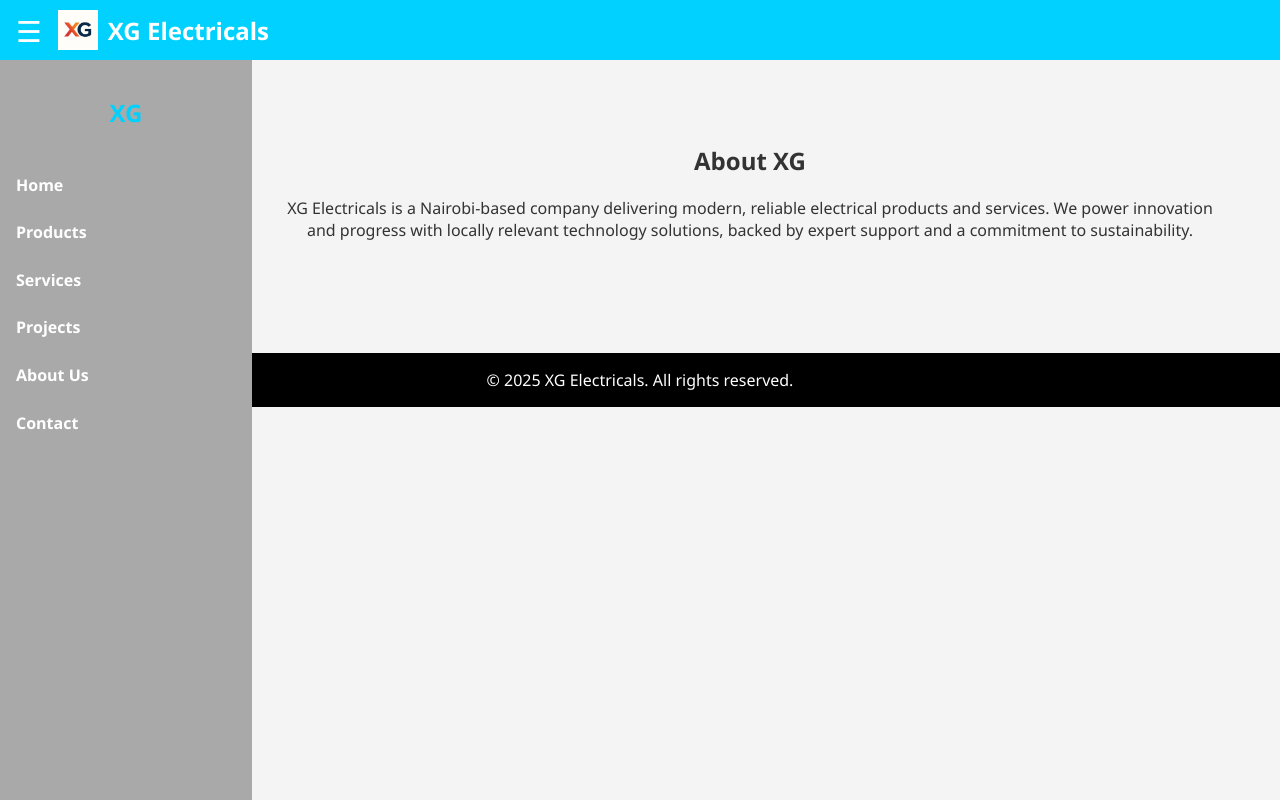
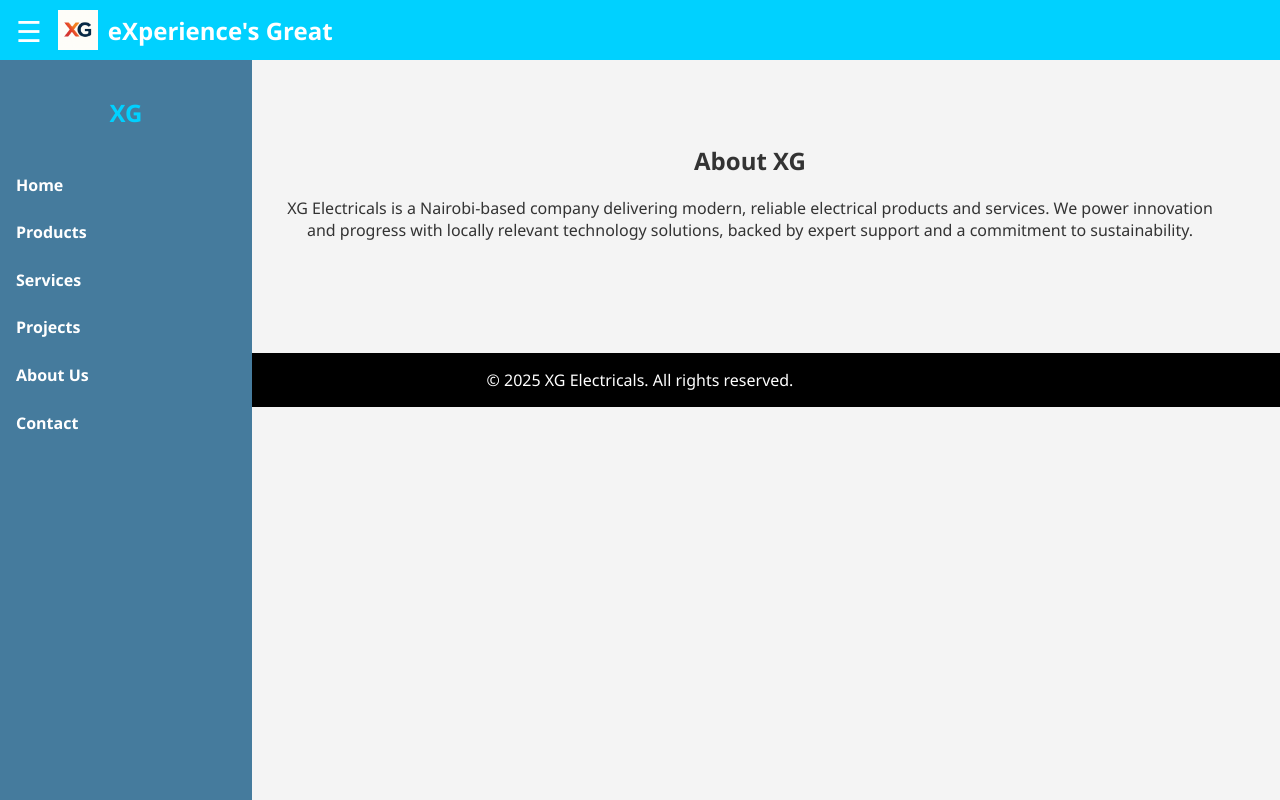
Before and after one commit to Jumre/XG, a plain HTML site: page about.html in a window 1280 px wide. Drawn offline with Linux system fonts and the light colour scheme.

Commit message:
Add files via upload

```diff
--- a/about.html
+++ b/about.html
@@ -10,7 +10,7 @@
   <header>
     <span class="hamburger" onclick="toggleNav()">&#9776;</span>
     <img src="assets/images/XG.png" alt="XG Logo" class="logo" />
-    <div class="header-title">XG Electricals</div>
+    <div class="header-title">eXperience's Great</div>
   </header>
 
   <nav class="sidebar closed" id="sidebar">
--- a/assets/css/style.css
+++ b/assets/css/style.css
@@ -53,7 +53,7 @@ header {
   left: 0;
   width: 220px;
   height: calc(100% - 60px);
-  background-color: #A9A9A9;
+  background-color: #457b9d;
   color: #fff;
   padding: 1rem;
   display: flex;
```
Also changed, not shown: contact.html (+1 -1 lines), index.html (+1 -1 lines), products.html (+1 -1 lines), projects.html (+1 -1 lines), services.html (+1 -1 lines).
